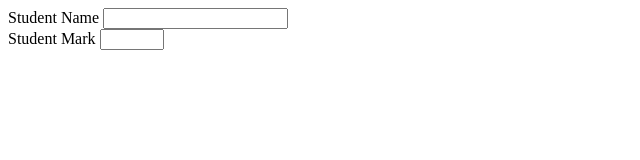
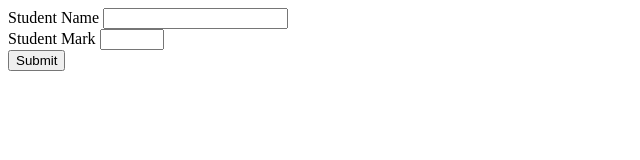
Before and after one commit to successismycolin/Javascript-Bootcamp-Tasks-2, a plain HTML site: page index.html in a window 1280 px wide. Shown: the whole page, without its empty margins (0-640 px from the left). Drawn offline with Linux system fonts and the light colour scheme.

Commit message:
Submit button HTML

```diff
--- a/index.html
+++ b/index.html
@@ -21,6 +21,10 @@
             Student Mark
         </label>
         <input id="studentMarkText" class="studentForm" type="number" min="0" max="100" required>
+
+        <br>
+
+        <input id="submitBtn" type="button" onclick="alert('Hello World!')" value="Submit">
     </form>
 
     <script src="script.js"></script>
```
